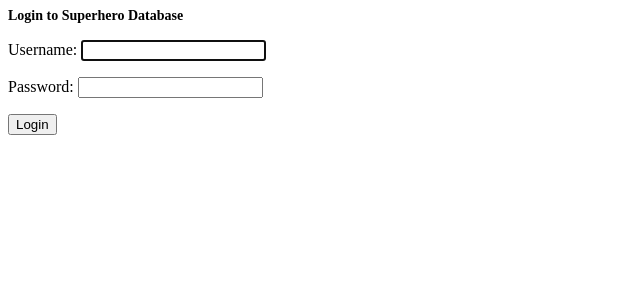
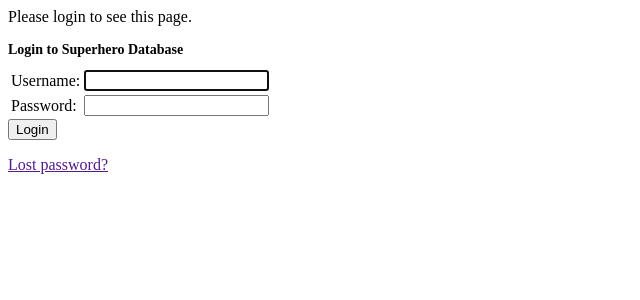
Before and after one commit to ben-jacobson/django-snippets, a Django app: page /?next=/superheroes/ in a window 1280 px wide. Shown: the top 300 px of the page, without its empty margins (0-640 px from the left). Run offline with Django 3.2, Linux system fonts and the light colour scheme.

Commit message:
got login page working and more tests passing

```diff
--- a/auth_demo/auth_demo/settings.py
+++ b/auth_demo/auth_demo/settings.py
@@ -101,8 +101,8 @@ AUTH_PASSWORD_VALIDATORS = [
 ]
 
 # the method decorators - login_reqired' use these
-LOGIN_URL ='/'
-#LOGIN_REDIRECT_URL = '/'  # if you want to make use of a specific login url, use this
+LOGIN_URL ='/'    # in django 1.9 isntead of hard-coding urls, you can use the urls name
+LOGIN_REDIRECT_URL = 'superhero_listview'  # if you want to make use of a specific login url, use this
 
 # Internationalization
 # https://docs.djangoproject.com/en/1.11/topics/i18n/
--- a/auth_demo/signin/forms.py
+++ /dev/null
@@ -1,5 +0,0 @@
-'''from django import forms
-
-class LoginForm(forms.Form):
-    email_username = forms.CharField(label='email address', max_length=255)
-    password = forms.CharField(label='password', max_length=255)  '''
--- a/auth_demo/signin/templates/home.html
+++ b/auth_demo/signin/templates/home.html
@@ -2,29 +2,38 @@
 
 {% block page-title %}Login to Superhero Database{% endblock %}
 
+{% block main-content %}
+
 {% if form.errors %}
-    {% for field in form %}
-        {% for error in field.errors %}
-            <div class="alert alert-danger">
-                <strong>{{ error|escape }}</strong>
-            </div>
-        {% endfor %}
-    {% endfor %}
-    {% for error in form.non_field_errors %}
-        <div class="alert alert-danger">
-            <strong>{{ error|escape }}</strong>
-        </div>
-    {% endfor %}
+    <p class='login-error'>Your username and password didn't match. Please try again.</p>
 {% endif %}
 
-{% block main-content %}
+{% if next %}
+    {% if user.is_authenticated %}
+        <p class='login-error'>Your account doesn't have access to this page. To proceed, please login with an account that has access.</p>
+    {% else %}
+        <p class='login-error'>Please login to see this page.</p>
+    {% endif %}
+{% endif %}
+
 <h1 class='page-title' style='font-size: 14px;'>Login to Superhero Database</h1>
-{% if error_message %}
-    <p class='error-messages'>{{ error_message }}</p>
-{% endif %}
-<form method="post">
+<form method="post" action="{% url 'home_page' %}">
     {% csrf_token %}
-    {{ form.as_p }}
-    <input id="login-button" type="submit" value="Login" /></td>
+    <table>
+        <tr>
+            <td>{{ form.username.label_tag }}</td>
+            <td>{{ form.username }}</td>
+        </tr>
+        <tr>
+            <td>{{ form.password.label_tag }}</td>
+            <td>{{ form.password }}</td>
+        </tr>
+    </table>
+    <input id='login-button' type="submit" value="Login">
+    <input type="hidden" name="next" value="{{ next }}">
 </form>
+
+{# Assumes you setup the password_reset view in your URLconf #}
+<p><a href="{# url 'password_reset' #}">Lost password?</a></p>
+
 {% endblock %}
--- a/auth_demo/signin/templates/superhero_listview.html
+++ b/auth_demo/signin/templates/superhero_listview.html
@@ -3,5 +3,5 @@
 {% block page-title %}superhero_listview{% endblock %}
 
 {% block main-content %}
-superhero_listview
+<h1 class='page-title' style='font-size: 14px;'>Superhero Database</h1>
 {% endblock %}
--- a/auth_demo/signin/views.py
+++ b/auth_demo/signin/views.py
@@ -11,10 +11,21 @@ from django.views.generic import TemplateView
 
 from django.contrib.auth.views import LoginView
 
-
 class home_page(LoginView):
     template_name = 'home.html'
 
+# there are a couple of ways of requiring logins for pages, this is the raw way. With this method decorator, it relies on some settings within Settings.py - see comments near LOGIN_URL
+@method_decorator(login_required, name='dispatch')       #  see below for alternative ways to do this.
+class superhero_listView(TemplateView):
+    template_name = 'superhero_listview.html'
+
+@method_decorator(login_required, name='dispatch')   # you can even specify - permission_required=
+class superhero_detailView(TemplateView):
+    template_name = 'superhero_detailview.html'
+
+
+
+## Old code that has since been refactored
 '''class home_page(FormView):       # Delete this, once we have something that works
     template_name = 'home.html'
     form_class = LoginForm
@@ -43,15 +54,6 @@ class home_page(LoginView):
         else:
             return render_to_response(self.template_name, context)'''
 
-# there are a couple of ways of requiring logins for pages, this is the raw way. With this method decorator, it relies on some settings within Settings.py - see comments near LOGIN_URL
-@method_decorator(login_required, name='dispatch')       #  see below for alternative ways to do this.
-class superhero_listView(TemplateView):
-    template_name = 'superhero_listview.html'
-
-@method_decorator(login_required, name='dispatch')   # you can even specify - permission_required=
-class superhero_detailView(TemplateView):
-    template_name = 'superhero_detailview.html'
-
 
 '''def superhero_listView(request):
     if not request.user.is_authenticated:
@@ -71,6 +73,3 @@ def superhero_listView(request):
     def get(self, request):
         return render(request, self.template_name)
 '''
-
-#class home_page(TemplateView):
-#    template_name = 'home.html'
```
Also changed, not shown: auth_demo/functional_tests/tests.py (+9 -0 lines), auth_demo/signin/tests/base.py (+4 -0 lines), auth_demo/signin/tests/test_authentication.py (+0 -22 lines), auth_demo/signin/tests/test_forms.py (+20 -14 lines), auth_demo/signin/tests/test_views.py (+5 -5 lines).
